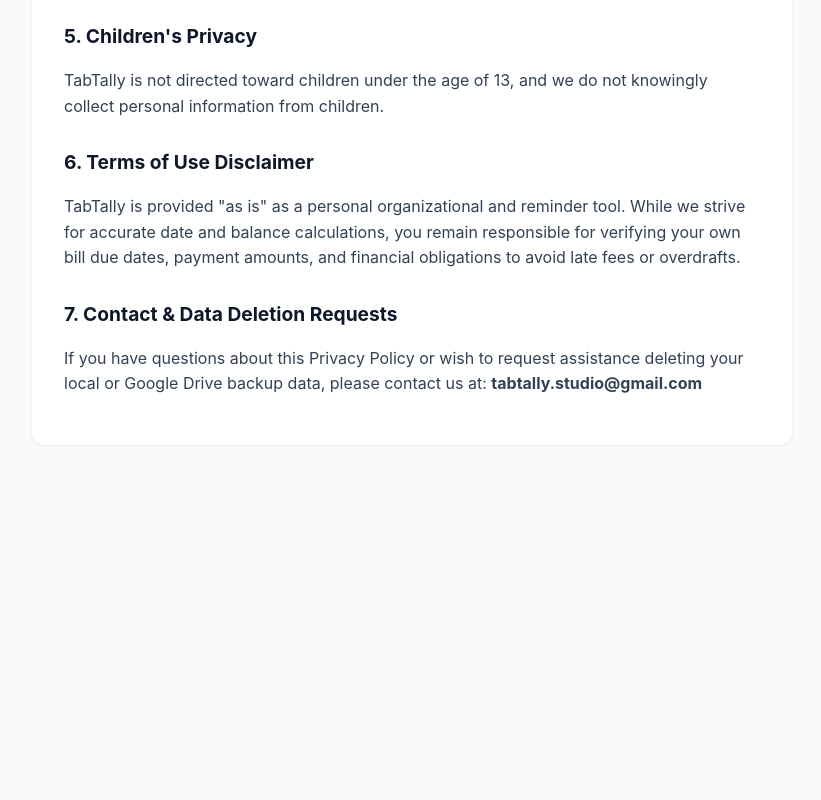
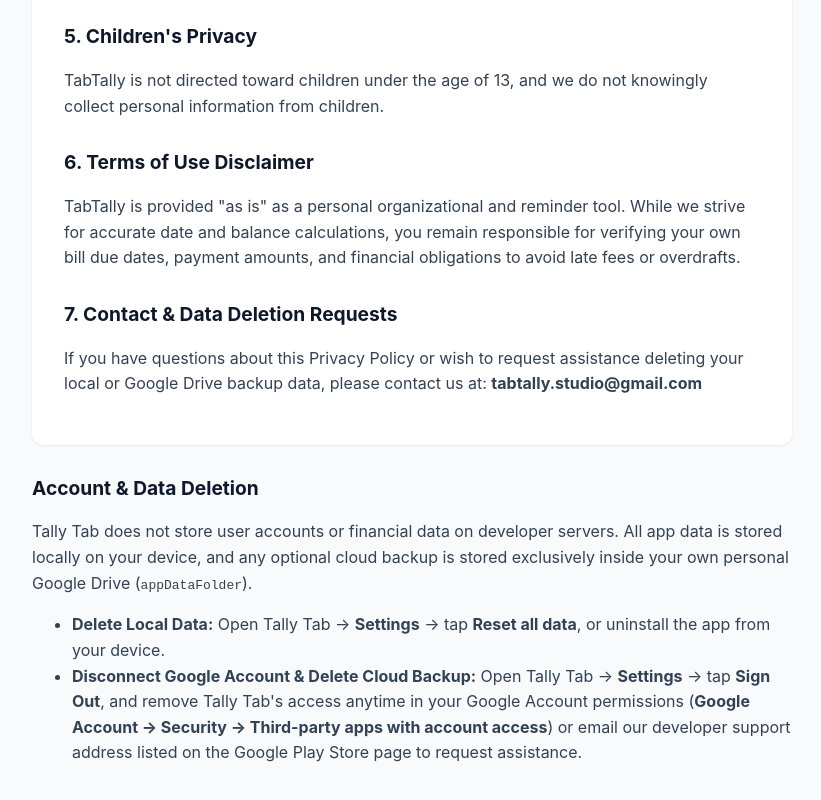
Before and after one commit to garygardener1-dev/TabTally-Privacy, a plain HTML site: page privacy.html in a window 1280 px wide. Shown: the part 1019-1819 px from the top of the page, without its empty margins (228-1049 px from the left). Before the commit the page ends 1496 px from the top, so only its background shows below. Drawn offline with Linux system fonts and the light colour scheme.

Commit message:
Update privacy.html

```diff
--- a/privacy.html
+++ b/privacy.html
@@ -87,5 +87,12 @@
       Drive backup data, please contact us at: <strong>tabtally.studio@gmail.com</strong>
     </p>
   </div>
+  <h2>Account &amp; Data Deletion</h2>
+<p>Tally Tab does not store user accounts or financial data on developer servers. All app data is stored locally on your device, and any optional cloud backup is stored exclusively inside your own personal Google Drive (<code>appDataFolder</code>).</p>
+<ul>
+  <li><strong>Delete Local Data:</strong> Open Tally Tab &rarr; <strong>Settings</strong> &rarr; tap <strong>Reset all data</strong>, or uninstall the app from your device.</li>
+  <li><strong>Disconnect Google Account &amp; Delete Cloud Backup:</strong> Open Tally Tab &rarr; <strong>Settings</strong> &rarr; tap <strong>Sign Out</strong>, and remove Tally Tab's access anytime in your Google Account permissions (<strong>Google Account &rarr; Security &rarr; Third-party apps with account access</strong>) or email our developer support address listed on the Google Play Store page to request assistance.</li>
+</ul>
+
 </body>
 </html>
```
